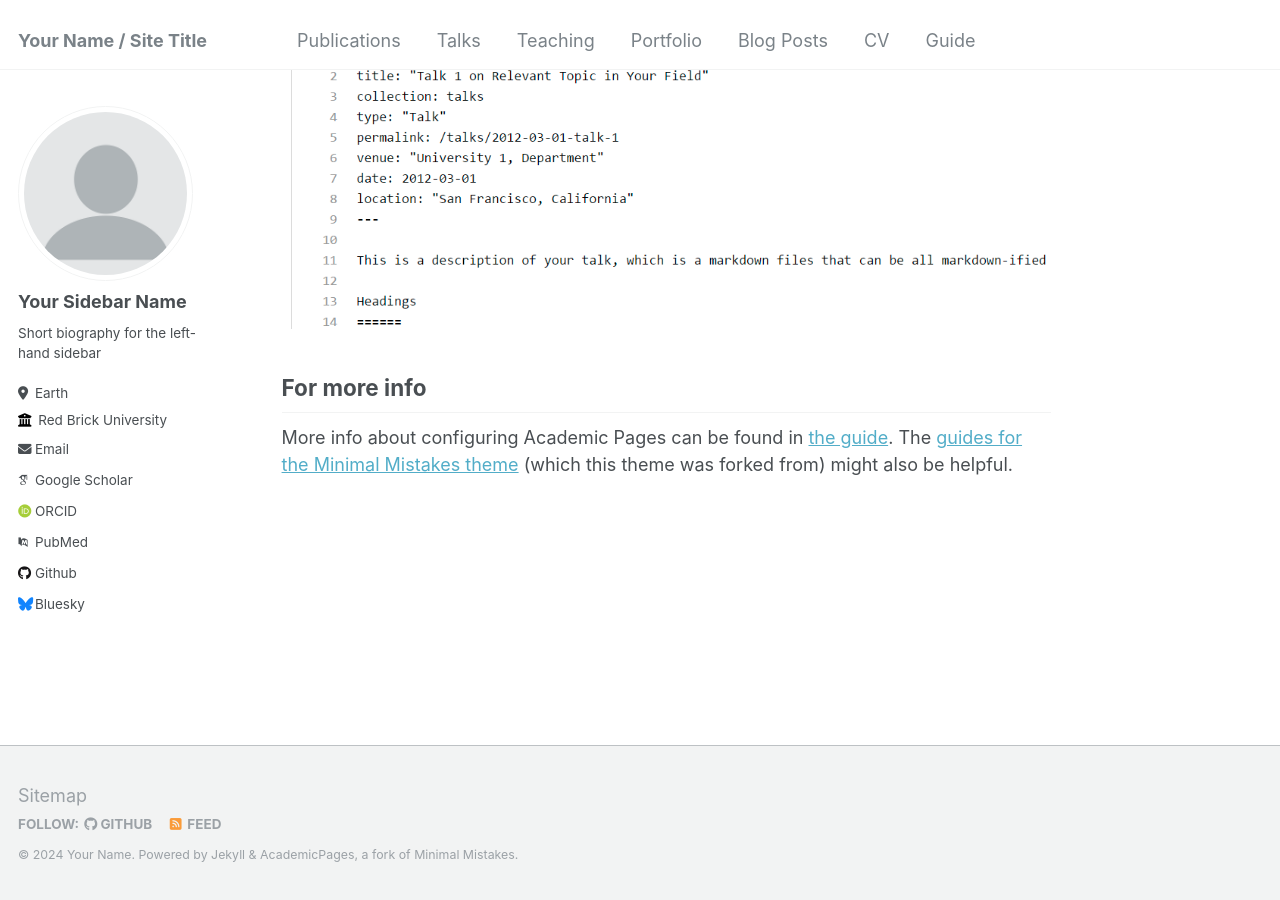
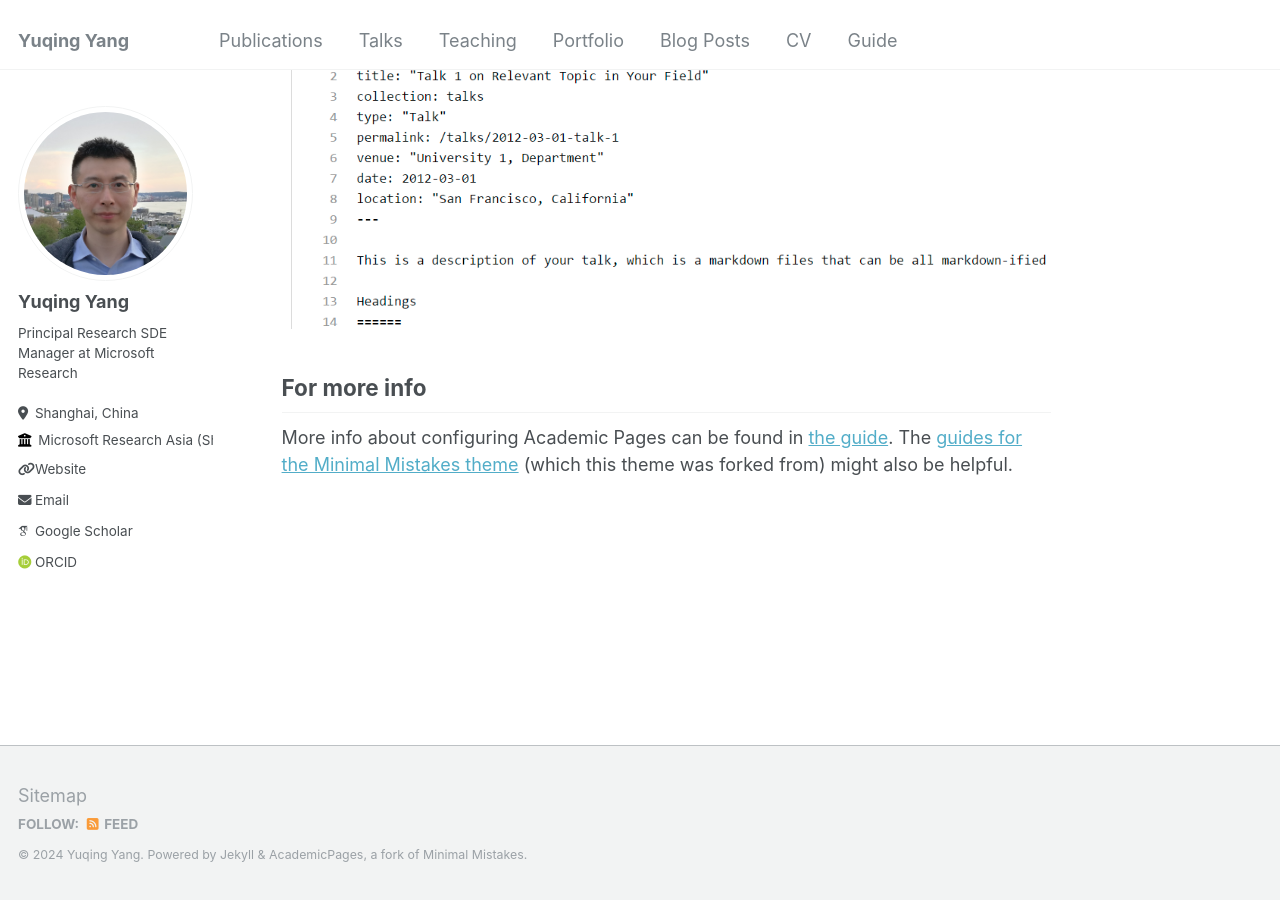
Before and after one commit to mydmdm/home, a Jekyll site: the page built from _pages/about.md, in a window 1280 px wide and 900 px high, scrolled down 2660 px. Built offline with Jekyll 4.4.1, drawn with Linux system fonts in a browser that asks for light colours; some web fonts are replaced.

Commit message:
update my info

```diff
--- a/_config.yml
+++ b/_config.yml
@@ -8,9 +8,9 @@
 
 # Basic Site Settings
 locale                   : "en-US"
-title                    : "Your Name / Site Title"
+title                    : "Yuqing Yang"
 title_separator          : "-"
-name                     : &name "Your Name"
+name                     : &name "Yuqing Yang"
 description              : &description "personal description"
 url                      : https://academicpages.github.io # the base hostname & protocol for your site e.g. "https://mmistakes.github.io"
 baseurl                  : "" # the subpath of your site, e.g. "/blog"
@@ -21,34 +21,34 @@ repository               : "academicpages/academicpages.github.io"
 #               Additional customization can be done by editing /_includes/author-profile.html
 author:
   # Biographic information
-  avatar           : "profile.png"
-  name             : "Your Sidebar Name"
+  avatar           : "profile.jpg"
+  name             : *name
   pronouns         : # example: "she/her"
-  bio              : "Short biography for the left-hand sidebar"
-  location         : "Earth"
-  employer         : "Red Brick University"
-  uri              : # URL
-  email            : "none@example.org"
+  bio              : "Principal Research SDE Manager at Microsoft Research"
+  location         : "Shanghai, China"
+  employer         : "Microsoft Research Asia (Shanghai)"
+  uri              : "https://www.microsoft.com/en-us/research/people/yuqyang/"
+  email            : "yuqyang@microsoft.com"
 
   # Academic websites
   arxiv            : # URL - Update with the correct link to your profile
-  googlescholar    : "https://scholar.google.com/citations?user=PS_CX0AAAAAJ"
+  googlescholar    : "https://scholar.google.com/citations?user=4BtNQAEAAAAJ"
   impactstory      : # URL
   orcid            : "http://orcid.org/yourorcidurl"
   semantic         : # URL
-  pubmed           : "https://www.ncbi.nlm.nih.gov/pubmed/?term=john+snow"
+  pubmed           : # URL
   researchgate     : # URL
 
   # Repositories and software development
   bitbucket        : # Username - Update with your username on the site
   codepen          : # Username
   dribbble         : # Username
-  github           : "academicpages"
+  github           : # Username
   kaggle           : # Username
   stackoverflow    : # User number or user number and name (i.e., use "1" or "1/jeff-atwood")
 
   # Social media
-  bluesky          : "bsky.app" # Replace this with you Bluesky username
+  bluesky          : # Replace this with you Bluesky username
   facebook         : # Username
   flickr           : # Username
   foursquare       : # Username
```
Also changed, not shown: images/profile.jpg (added), images/profile.png (deleted).
